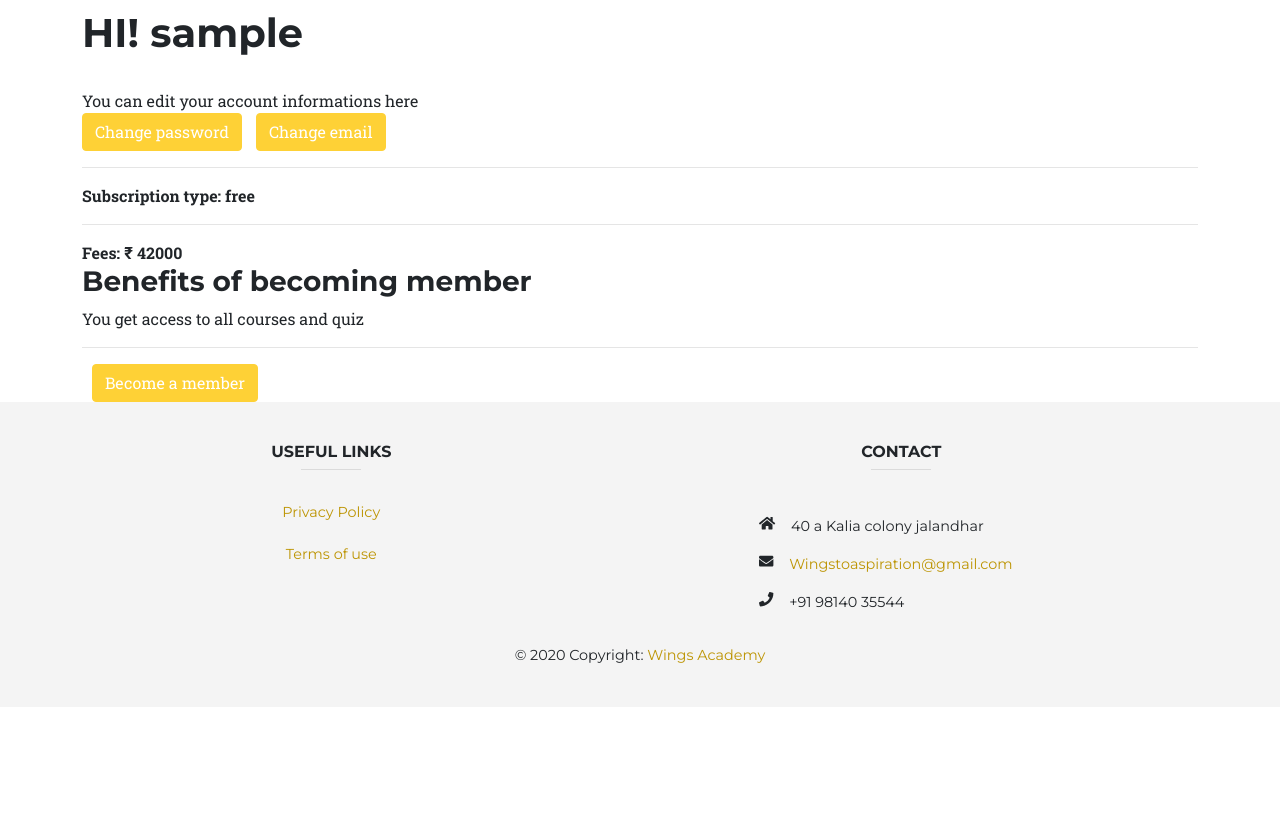
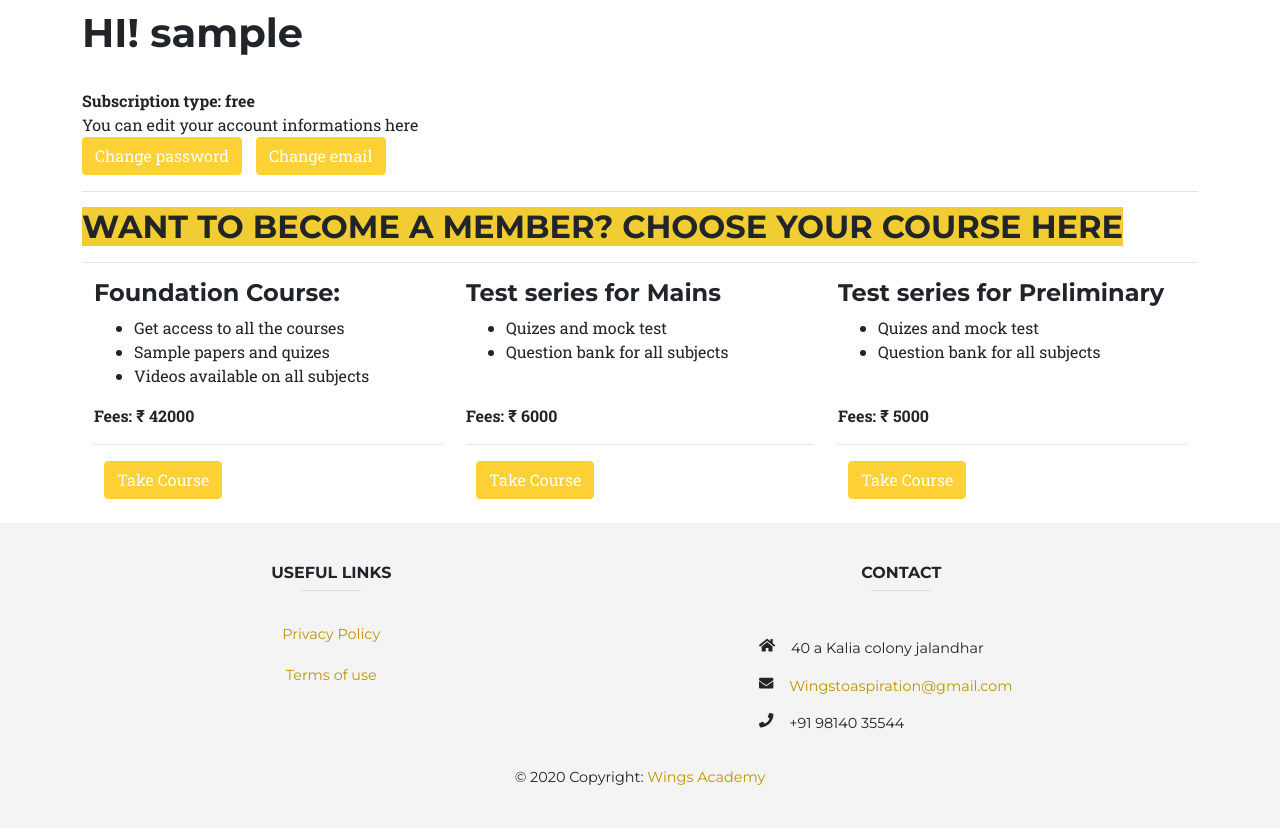
Before and after one commit to arjun-mittu/wings-academy, a Django app: page /profile/ in a window 1280 px wide. Shown: the part 87-915 px from the top of the page. Before the commit the page ends 750 px from the top, so only its background shows below. Run offline with Django 3.2, Linux system fonts and the light colour scheme; the visitor is signed in with stand-in values (Sample User, id 1); data comes from the database, SQL or seed files in the repository; some libraries are stand-ins or nearby versions; some web fonts are replaced.

Commit message:
adding additional features

```diff
--- a/wings_academy/core/models.py
+++ b/wings_academy/core/models.py
@@ -8,7 +8,9 @@ from ckeditor.fields import RichTextField
 from ckeditor_uploader.fields import RichTextUploadingField
 
 user_type=(
-    ('paid','paid'),
+    ('foundation','foundation'),
+    ('mains','mains'),
+    ('preliminary','preliminary'),
     ('free','free')
 )
 class Blog(models.Model):
@@ -36,7 +38,7 @@ class comment(models.Model):
 class paid(models.Model):
     user = models.OneToOneField(settings.AUTH_USER_MODEL,
                              on_delete=models.CASCADE)
-    type=models.CharField(choices=user_type,default='free',max_length=10)
+    type=models.CharField(choices=user_type,default='free',max_length=20)
 
 def create_paid(sender,instance,created,**kwargs):
     if created:
--- a/wings_academy/core/views.py
+++ b/wings_academy/core/views.py
@@ -60,9 +60,9 @@ def my_profile(request):
     loged_user=request.user
     paid_ch=paid.objects.filter(user=loged_user)[0]
     type_ch=paid_ch.type
-    if type_ch=="paid":
+    if type_ch=="foundation":
         type_val=1
-    elif type_ch=="free":
+    else:
         type_val=0
     context={
         'type_ch':type_ch,
--- a/wings_academy/quiz/templates/quiz/quiz_list.html
+++ b/wings_academy/quiz/templates/quiz/quiz_list.html
@@ -6,7 +6,9 @@
 {% include 'navbar/navbar_black.html' %}
 <br><br><br><br>
 <div class="container justify-content-center">
-<a href="{% url 'quiz_progress' %}" class="btn btn-primary">Check your progress</a>
+{% comment  %}<a href="{% url 'quiz_progress' %}" class="btn btn-primary">Check your progress</a>
+{% endcomment %}
+<small>Note: person with foundation course can access all quizes with solutions</small>
 <hr>
 <h2>{% trans "List of quizzes" %}</h2>
     {% if quiz_list %}
--- a/wings_academy/templates/navbar/navbar_home.html
+++ b/wings_academy/templates/navbar/navbar_home.html
@@ -13,7 +13,7 @@
                          <li class="nav-item"><a class="nav-link js-scroll-trigger" href="{% url 'courses:home' %}">Courses</a></li>
                         <li class="nav-item"><a class="nav-link js-scroll-trigger" href="{% url 'core:all_blogs' %}">Blogs</a></li>
                         <li class="nav-item"><a class="nav-link js-scroll-trigger" href="#about">About</a></li>
-                        <li class="nav-item"><a class="nav-link js-scroll-trigger" href="#team">Team</a></li>
+                        <li class="nav-item"><a class="nav-link js-scroll-trigger" href="#team">Profile</a></li>
                         <li class="nav-item"><a class="nav-link js-scroll-trigger" href="#contact">Contact</a></li>
                         {% if user.is_authenticated %}
                         <li class="nav-item"><a class="nav-link js-scroll-trigger" href="{% url 'quiz_index' %}">Quiz</a></li>
--- a/wings_academy/templates/profile.html
+++ b/wings_academy/templates/profile.html
@@ -6,24 +6,60 @@
 <div class="container">
 <h1>
 HI! {{ request.user.username }}</h1><br>
+<div><b>
+Subscription type: {{ type_ch }}</b>
+</div>
 You can edit your account informations here<br>
 <a href="{% url 'account_change_password' %}" class="btn btn-primary">Change password</a>
 <a href="{% url 'account_email' %}" class="btn btn-primary" style="margin-left:10px">Change email</a>
 <!--Table-->
 <br>
 <hr>
-<div><b>
-Subscription type: {{ type_ch }}</b>
+<div><h2><b style="background-color:#f2cc33;">
+ WANT TO BECOME A MEMBER? CHOOSE YOUR COURSE HERE</h2></b>
 </div>
 <hr>
 {% if not val %}
+<div class="container">
+  <div class="row">
+    <div class="col-sm">
+    <h4>Foundation Course:</h4>
+     <ul>
+<li>Get access to all the courses </li>
+<li>Sample papers and quizes</li>
+<li>Videos available on all subjects</li>
+</ul>
 <b>Fees:  &#x20B9 42000</b>
-<h3>Benefits of becoming member</h3>
-You get access to all courses and quiz
+<hr>
+<a href=" {% url 'core:pay_home' %} " class="btn btn-primary" style="margin-left:10px">Take Course</a>
+    </div>
+    <div class="col-sm">
+    <h4>Test series for Mains</h4>
+      <ul>
+<li>Quizes and mock test </li>
+<li>Question bank for all subjects</li>
+<br>
+</ul>
+<b>Fees:  &#x20B9 6000</b>
+<hr>
+<a href=" {% url 'core:pay_home' %} " class="btn btn-primary" style="margin-left:10px">Take Course</a>
+    </div>
+    <div class="col-sm">
+      <h4>Test series for Preliminary</h4>
+      <ul>
 
+<li>Quizes and mock test </li>
+<li>Question bank for all subjects</li>
+<br>
+</ul>
+<b>Fees:  &#x20B9 5000</b>
 <hr>
-<a href=" {% url 'core:pay_home' %} " class="btn btn-primary" style="margin-left:10px">Become a member</a>
+<a href=" {% url 'core:pay_home' %} " class="btn btn-primary" style="margin-left:10px">Take Course</a>
+    </div>
+  </div>
+</div>
 {% endif %}
 <!--Table-->
 </div>
+<br>
 {% endblock content %}
```
Also changed, not shown: wings_academy/courses/views.py (+36 -3 lines), wings_academy/quiz/models.py (+11 -8 lines), wings_academy/quiz/views.py (+6 -2 lines), wings_academy/templates/home.html (+4 -4 lines), wings_academy/core/migrations/0007_auto_20201130_2028.py (added), wings_academy/quiz/migrations/0001_initial.py (deleted), wings_academy/quiz/migrations/0002_auto_20201115_1537.py (deleted), wings_academy/quiz/migrations/__init__.py (deleted).
